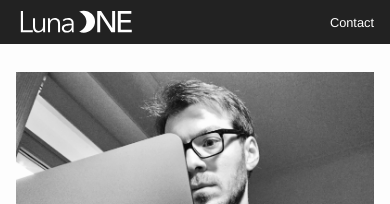
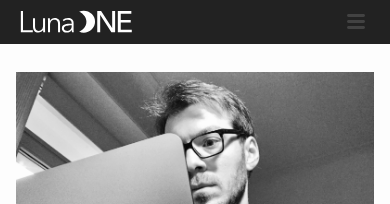
Before and after one commit to LunaONE/web, a Jekyll site: the page built from index.md, in a window 390 px wide. Shown: the top 204 px of the page. Built offline with Jekyll 4.4.1, drawn with Linux system fonts in a browser that asks for light colours.

Commit message:
Improved mobile navigation

```diff
--- a/_includes/header.html
+++ b/_includes/header.html
@@ -22,17 +22,19 @@
       </span>
 
       <nav class="site-nav">
+        <input type="checkbox" id="nav-trigger" class="nav-trigger" />
+        <label for="nav-trigger">
+          <span class="menu-icon">
+            <svg viewBox="0 0 18 15" width="18px" height="15px">
+              <path fill="#424242" d="M18,1.484c0,0.82-0.665,1.484-1.484,1.484H1.484C0.665,2.969,0,2.304,0,1.484l0,0C0,0.665,0.665,0,1.484,0 h15.031C17.335,0,18,0.665,18,1.484L18,1.484z"/>
+              <path fill="#424242" d="M18,7.516C18,8.335,17.335,9,16.516,9H1.484C0.665,9,0,8.335,0,7.516l0,0c0-0.82,0.665-1.484,1.484-1.484 h15.031C17.335,6.031,18,6.696,18,7.516L18,7.516z"/>
+              <path fill="#424242" d="M18,13.516C18,14.335,17.335,15,16.516,15H1.484C0.665,15,0,14.335,0,13.516l0,0 c0-0.82,0.665-1.484,1.484-1.484h15.031C17.335,12.031,18,12.696,18,13.516L18,13.516z"/>
+            </svg>
+          </span>
+        </label>
+
+
         <div class="trigger">
-
-          <!-- <div>
-            Header
-            <ul>
-              <li>A</li>
-              <li>B</li>
-              <li>C</li>
-            </ul>
-          </div> -->
-
           {% for path in page_paths %}
             {% assign my_page = site.pages | where: "path", path | first %}
             {% if my_page.title %}
--- a/assets/main.scss
+++ b/assets/main.scss
@@ -150,3 +150,93 @@
     position: unset;
   }
 }
+
+.site-nav {
+  float: right;
+  // line-height: $base-line-height * $base-font-size * 2.25;
+
+  .nav-trigger {
+      display: none;
+  }
+
+  .menu-icon {
+    display: none;
+  }
+
+  .page-link {
+  //   color: $text-color;
+  //   line-height: $base-line-height;
+
+    // Gaps between nav items, but not on the last one
+    &:not(:last-child) {
+      margin-right: 20px;
+    }
+  }
+
+  @include media-query($on-palm) {
+  //   position: absolute;
+  //   top: 9px;
+  //   right: $spacing-unit / 2;
+  //   background-color: $background-color;
+  //   border: 1px solid black;
+  //   border-radius: 5px;
+    text-align: right;
+
+    label[for="nav-trigger"] {
+      display: block;
+      float: right;
+      width: 36px;
+      height: 36px;
+      z-index: 2;
+      cursor: pointer;
+    }
+
+    .menu-icon {
+      display: block;
+      // float: right;
+      width: 36px;
+      height: 26px;
+      line-height: 0;
+      padding-top: 10px;
+      text-align: center;
+
+      > svg path {
+      //   fill: $grey-color-dark;
+      }
+    }
+
+    input ~ .trigger {
+      clear: both;
+      display: none;
+    }
+
+    input:checked ~ .trigger {
+      display: block;
+      padding-bottom: 5px;
+
+      position: absolute;
+      top: calc(1.5rem + 20px);
+      right: 0px;
+      left: 0px;
+      background-color: #222222;
+    }
+
+    div.trigger {
+      // position: fixed;
+      // top: 60px;
+      // right: 0px;
+      // background-color: white;
+      padding-right: 20px;
+    }
+
+    .page-link {
+      display: block;
+      padding: 5px 10px;
+
+      &:not(:last-child) {
+        margin-right: 0;
+      }
+      margin-left: 20px;
+    }
+  }
+}
```
